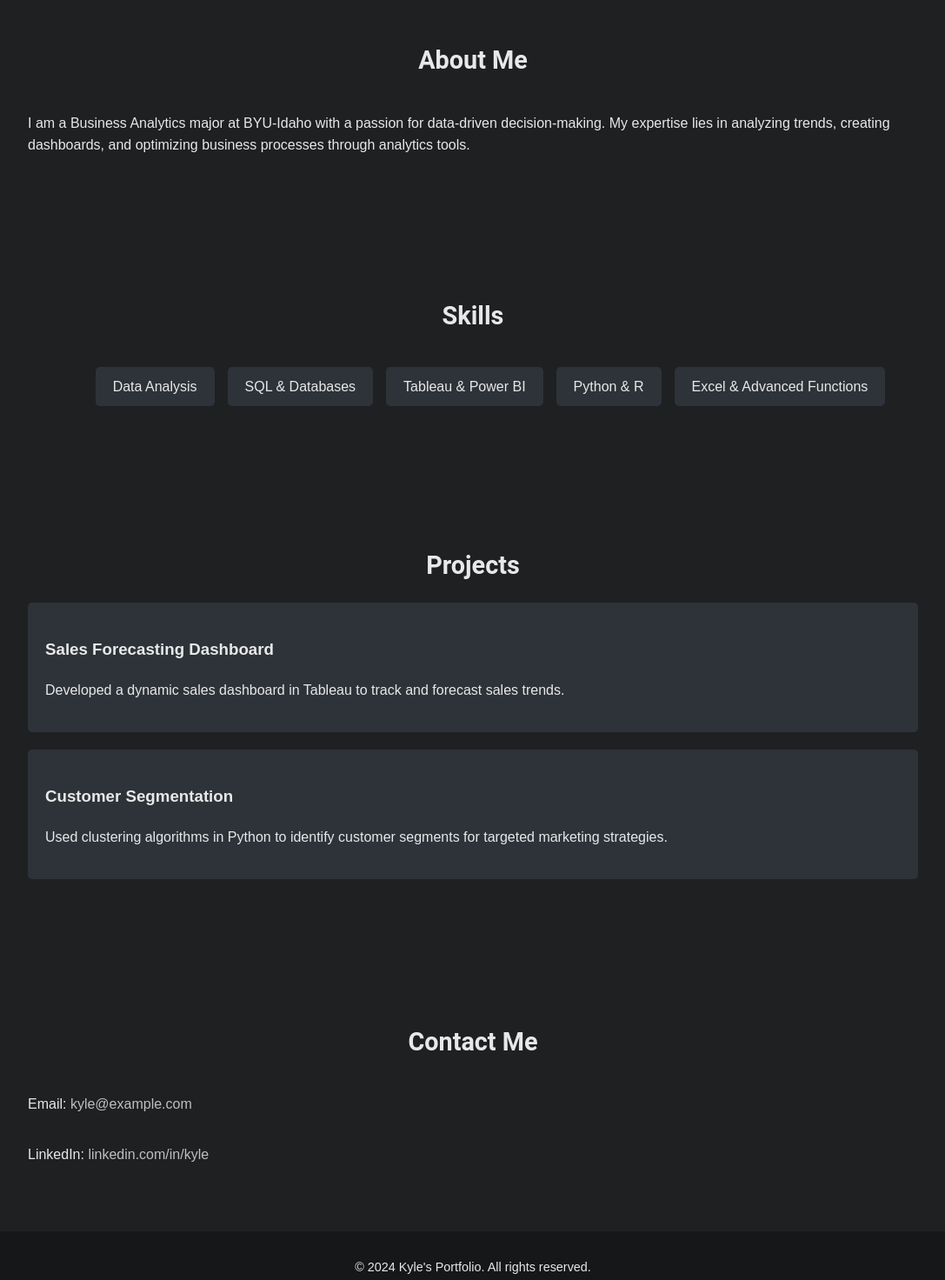
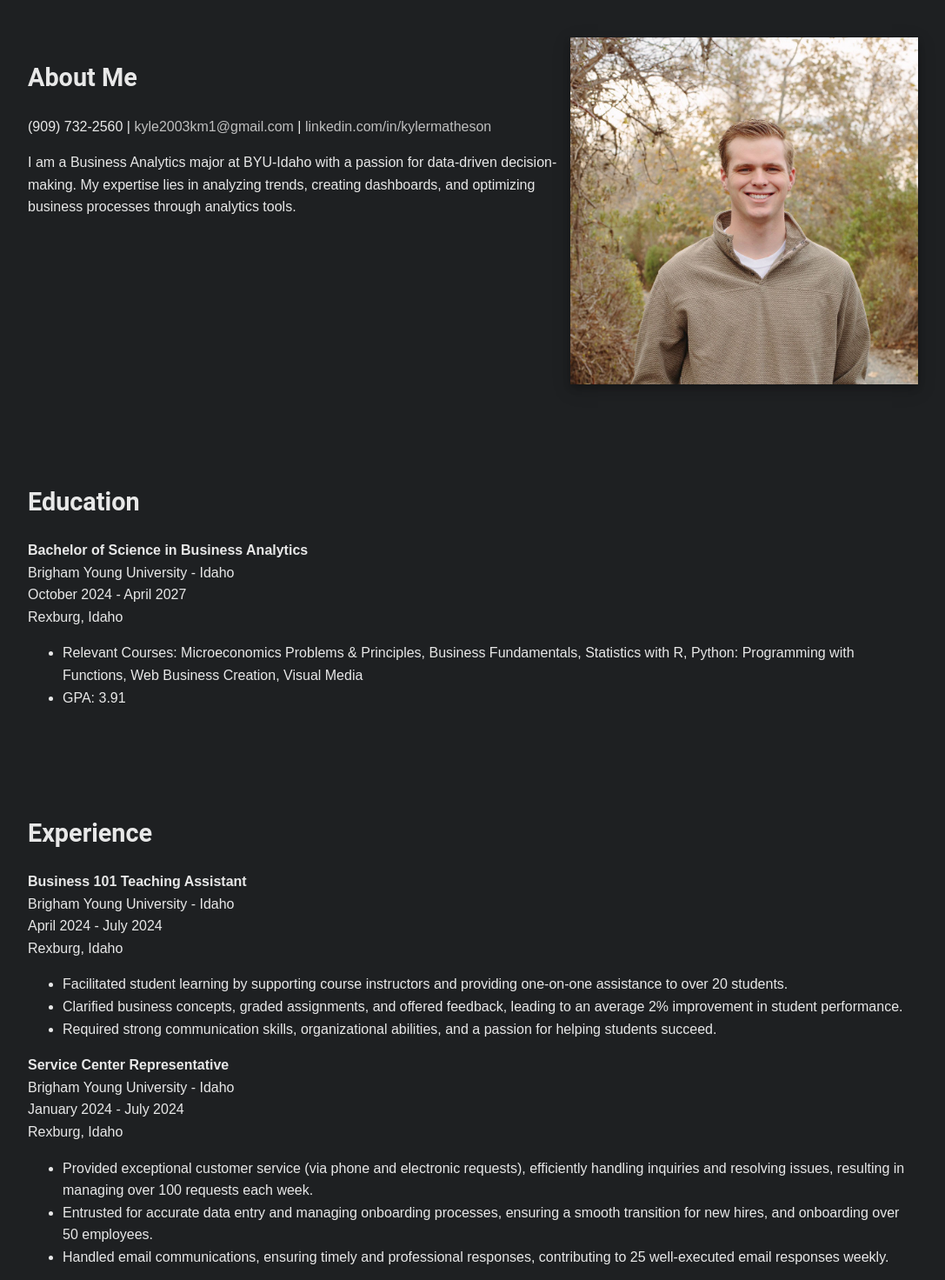
Before and after one commit to kylermatheson/wdd131, a plain HTML site: page port/index.html in a window 1280 px wide. Shown: the part 215-1687 px from the top of the page at 87% size, without its empty margins (96-1183 px from the left). Drawn offline with Linux system fonts and the light colour scheme.

Commit message:
update resume

```diff
--- a/port/index.html
+++ b/port/index.html
@@ -8,7 +8,7 @@
 </head>
 <body>
     <header>
-        <div class="container">
+        <div class="header_container">
             <div class="logo"><img src="logo.svg" alt="log"></div>
             <nav class="bar">
                 <ul>
@@ -22,12 +22,70 @@
     </header>
 
     <section id="about">
+        <div id="about_container" class="container">
+            <div>
+                <h2>About Me</h2>
+                <p class="contact-info">
+                    (909) 732-2560 |
+                    <a href="mailto:kyle2003km1@gmail.com">kyle2003km1@gmail.com</a> |
+                    <a href="https://linkedin.com/in/kylermatheson" target="_blank">linkedin.com/in/kylermatheson</a>
+                    </p>
+                <p>
+                    I am a Business Analytics major at BYU-Idaho with a passion for data-driven decision-making. My expertise lies in analyzing trends, creating dashboards, and optimizing business processes through analytics tools.
+                </p></div>
+            <div>
+                <img class="kyle" src="me.JPG">
+            </div>
+        </div>
+
         <div class="container">
-            <h2>About Me</h2>
-            <p>
-                I am a Business Analytics major at BYU-Idaho with a passion for data-driven decision-making. My expertise lies in analyzing trends, creating dashboards, and optimizing business processes through analytics tools.
-            </p>
+            <h2>Education</h2>
+            <p><strong>Bachelor of Science in Business Analytics</strong><br>
+            Brigham Young University - Idaho<br>
+            October 2024 - April 2027<br>
+            Rexburg, Idaho</p>
+            <ul>
+                <li>Relevant Courses: Microeconomics Problems & Principles, Business Fundamentals, Statistics with R, Python: Programming with Functions, Web Business Creation, Visual Media</li>
+                <li>GPA: 3.91</li>
+            </ul>
         </div>
+
+        <div class="container">
+            <h2>Experience</h2>
+            <p><strong>Business 101 Teaching Assistant</strong><br>
+            Brigham Young University - Idaho<br>
+            April 2024 - July 2024<br>
+            Rexburg, Idaho</p>
+            <ul>
+                <li>Facilitated student learning by supporting course instructors and providing one-on-one assistance to over 20 students.</li>
+                <li>Clarified business concepts, graded assignments, and offered feedback, leading to an average 2% improvement in student performance.</li>
+                <li>Required strong communication skills, organizational abilities, and a passion for helping students succeed.</li>
+            </ul>
+
+            <p><strong>Service Center Representative</strong><br>
+            Brigham Young University - Idaho<br>
+            January 2024 - July 2024<br>
+            Rexburg, Idaho</p>
+            <ul>
+                <li>Provided exceptional customer service (via phone and electronic requests), efficiently handling inquiries and resolving issues, resulting in managing over 100 requests each week.</li>
+                <li>Entrusted for accurate data entry and managing onboarding processes, ensuring a smooth transition for new hires, and onboarding over 50 employees.</li>
+                <li>Handled email communications, ensuring timely and professional responses, contributing to 25 well-executed email responses weekly.</li>
+            </ul>
+        </div>
+
+        <div class="container">
+            <h2>Volunteer Experience</h2>
+            <p><strong>Proselyting Missionary</strong><br>
+            The Church of Jesus Christ of Latter-Day Saints<br>
+            August 2021 - August 2023<br>
+            Provo, Utah</p>
+            <ul>
+                <li>Served as a Volunteer Leader for 1 year, developing strong leadership capabilities through coordinating and leading missionary teams (8 to 24 volunteers) in various activities.</li>
+                <li>Mentored new volunteers, resulting in 5 new volunteers becoming dedicated and committed contributors.</li>
+                <li>Demonstrated integrity and diligence by adhering to a rigorous schedule and adhering to the teachings and principles of the Church of Jesus Christ.</li>
+            </ul>
+        </div>
+
     </section>
 
     <section id="skills">
@@ -36,9 +94,12 @@
             <ul class="skills-list">
                 <li>Data Analysis</li>
                 <li>SQL & Databases</li>
-                <li>Tableau & Power BI</li>
-                <li>Python & R</li>
-                <li>Excel & Advanced Functions</li>
+                <li>Python & Studio R</li>
+                <li>Excel</li>
+                <li>Photoshop, Illustrator, & InDesign</li>
+                <li>HTML, CSS, & JavaScript</li>
+                <li></li>
+                <li></li>
             </ul>
         </div>
     </section>
@@ -57,6 +118,26 @@
         </div>
     </section>
 
+    <section>
+        <div class="container">
+            <h2>Hobbies</h2>
+                <h3>Books Read:</h3>
+                <ul class="skills-list">
+                    <li>Atomic Habits</li>
+                     <li>12 Rules for Life </li>
+                     <li>Good to Great</li>
+                </ul>
+                <h3>Sports:</h3>
+                <ul class="skills-list">
+                    <li>Water Polo</li>
+                    <li>Swimming</li>
+                    <li>Basketball</li>
+                    <li>Ultimate Frisbee</li>
+                </ul>
+        </div>
+    </section>
+
+
     <section id="contact">
         <div class="container">
             <h2>Contact Me</h2>
--- a/port/styles.css
+++ b/port/styles.css
@@ -48,10 +48,27 @@ header nav ul li a:hover {
     color: #bfbfbf; /* Silver */
 }
 
+.header_container {
+    width: 80%;
+    margin: 0 auto;
+    padding: 20px;
+}
+
+#about_container.container {
+    display: block;
+}
+
+
+
+.kyle {
+    width: 100%;
+    box-shadow: 0 4px 8px 0 rgba(0, 0, 0, 0.2), 0 6px 20px 0 rgba(0, 0, 0, 0.19);
+}
+
 .container {
     width: 80%;
     margin: 0 auto;
-    padding: 20px;
+    padding: 40px;
 }
 
 section {
@@ -61,14 +78,14 @@ section {
 h2 {
     font-family: 'Roboto', sans-serif;
     font-size: 1.8rem;
-    text-align: center;
+    text-align: left;
     margin-bottom: 20px;
 }
 
 .skills-list {
     display: flex;
     flex-wrap: wrap;
-    justify-content: center;
+    justify-content: left;
     gap: 15px;
 }
 
@@ -108,10 +125,16 @@ a:hover {
 }
 
 @media (min-width: 768px) {
-    .container {
+    .header_container {
         display: grid;
         grid-template-columns: auto, auto;
         align-items: center;
+    }
+
+    #about_container.container {
+        display: grid;
+        grid-template-columns: auto auto;
+        column-gap: 10px;
     }
 
     .logo {
```
Also changed, not shown: port/me.JPG (added).
